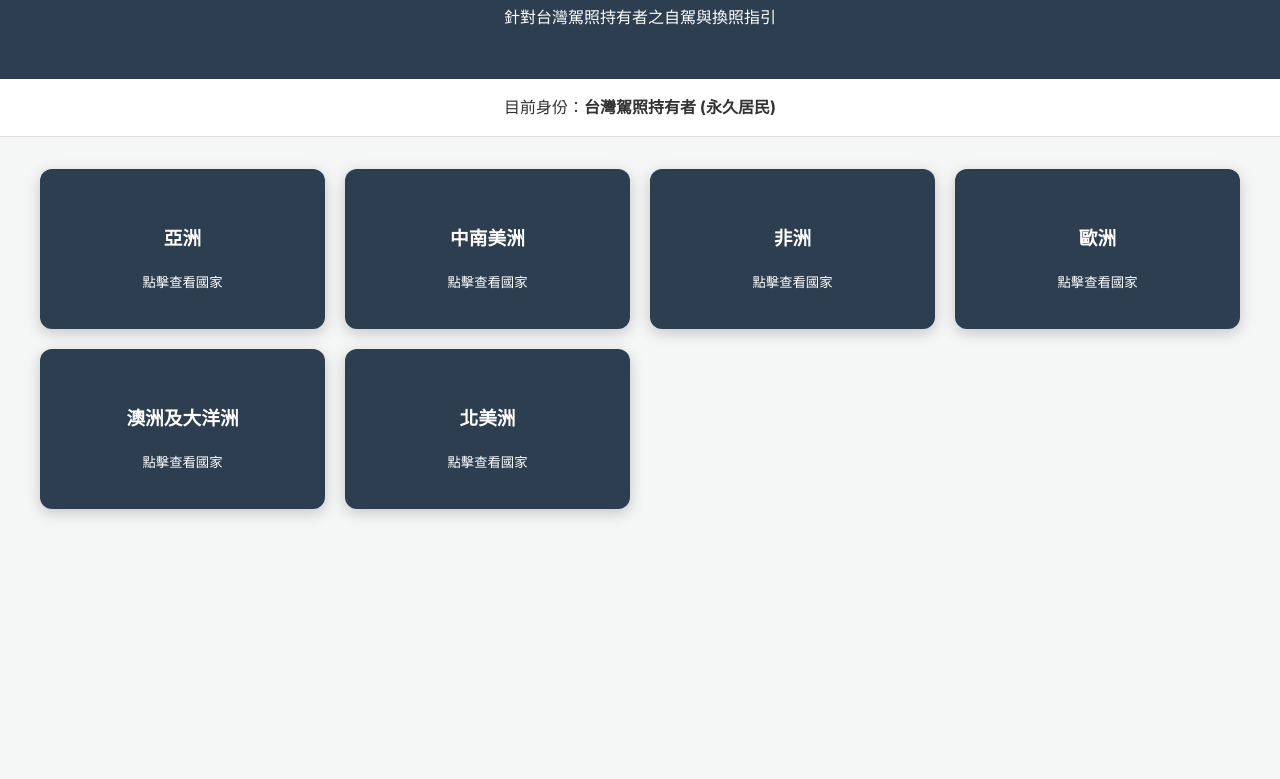
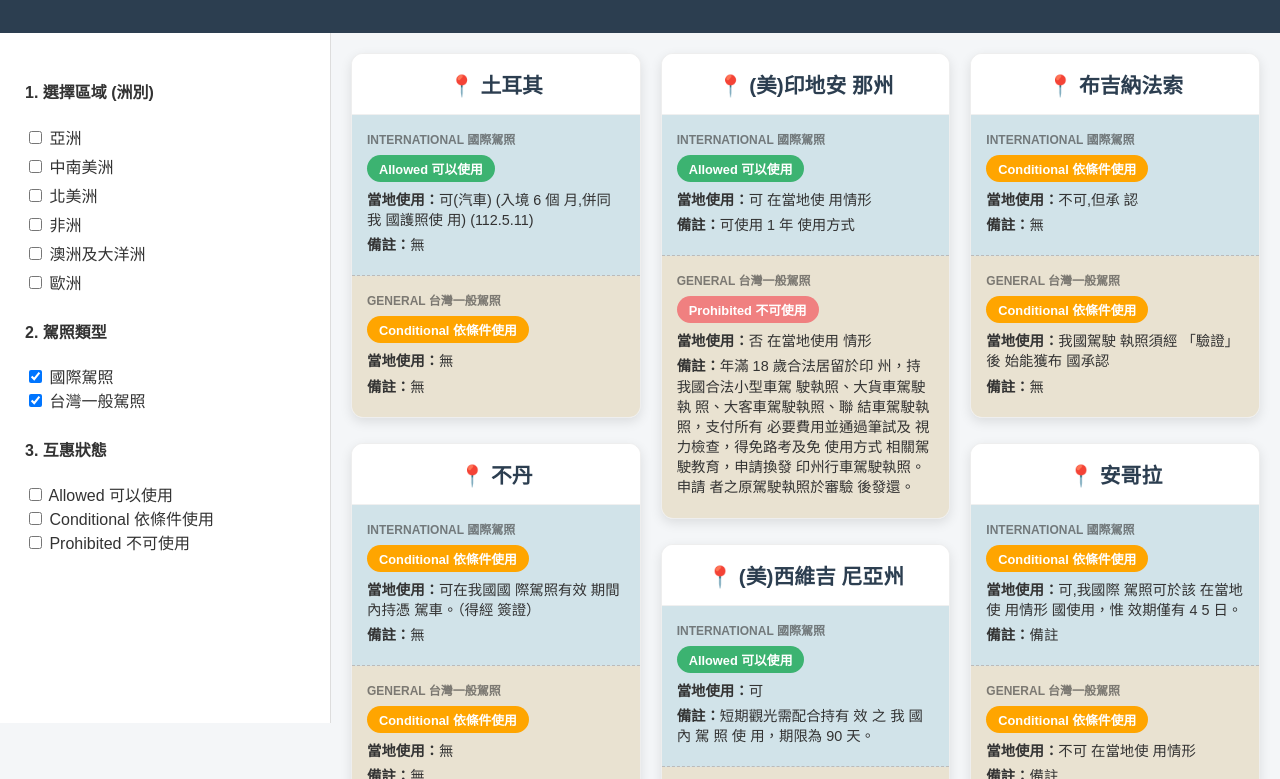
Before and after one commit to Amber0322/Driving-License-Reciprocity-Taiwanese, a plain HTML site: page index.html in a window 1280 px wide. Shown: the part 121-900 px from the top of the page. Before the commit the page ends 800 px from the top, so only its background shows below. Drawn offline with Linux system fonts and the light colour scheme.

Commit message:
Version4.1_index.html

```diff
--- a/index.html
+++ b/index.html
@@ -3,118 +3,170 @@
 <head>
     <meta charset="UTF-8">
     <meta name="viewport" content="width=device-width, initial-scale=1.0">
-    <title>全球駕照互惠查詢索引 - UX Prototype</title>
+    <title>全球駕照互惠查詢 v4.1</title>
     <style>
-        :root { --primary: #2c3e50; --success: #27ae60; --warning: #f39c12; --danger: #e74c3c; }
-        body { font-family: -apple-system, "Helvetica Neue", sans-serif; line-height: 1.6; margin: 0; background: #f4f7f6; color: #333; }
-        header { background: var(--primary); color: white; padding: 2rem; text-align: center; }
-        .filter-bar { background: #fff; padding: 1rem; text-align: center; border-bottom: 1px solid #ddd; }
+        :root {
+            --status-green: #3cb371; --status-orange: #ffa500; --status-red: #f08080;
+            --intl-bg: #d1e3e9; --tw-bg: #e9e2d1; --sidebar-w: 280px;
+        }
 
-        .grid-container { display: grid; grid-template-columns: repeat(auto-fill, minmax(280px, 1fr)); gap: 20px; padding: 2rem; max-width: 1200px; margin: 0 auto; }
+        body { font-family: "PingFang TC", "Microsoft JhengHei", sans-serif; margin: 0; background: #f4f6f8; color: #333; display: flex; flex-direction: column; }
 
-        /* 第一層：洲際卡片 */
-        .continent-card { background: var(--primary); color: white; height: 160px; display: flex; flex-direction: column; align-items: center; justify-content: center; border-radius: 12px; cursor: pointer; transition: 0.3s; box-shadow: 0 4px 15px rgba(0,0,0,0.2); }
-        .continent-card:hover { transform: translateY(-5px); background: #34495e; }
+        /* 標題優化 */
+        header { background: #2c3e50; color: white; padding: 2rem; text-align: center; }
+        header h1 { margin: 0; font-size: 2.2rem; }
+        header h3 { margin: 12px 0 0; font-weight: 300; letter-spacing: 1px; }
 
-        /* 第二層：國家卡片 */
-        .country-card { background: white; border-radius: 10px; padding: 20px; cursor: pointer; border-left: 8px solid #ccc; transition: 0.3s; box-shadow: 0 2px 10px rgba(0,0,0,0.05); }
-        .country-card:hover { box-shadow: 0 5px 15px rgba(0,0,0,0.1); }
-        .country-card.status-success { border-left-color: var(--success); }
-        .country-card.status-warning { border-left-color: var(--warning); }
-        .country-card.status-danger { border-left-color: var(--danger); }
+        .main-layout { display: flex; flex: 1; }
+        aside { width: var(--sidebar-w); background: #fff; padding: 25px; border-right: 1px solid #ddd; height: calc(100vh - 160px); position: sticky; top: 0; overflow-y: auto; }
 
-        .badge { display: inline-block; padding: 2px 8px; border-radius: 4px; font-size: 0.75rem; font-weight: bold; margin-bottom: 8px; text-transform: uppercase; }
-        .badge-success { background: #d4edda; color: #155724; }
-        .badge-warning { background: #fff3cd; color: #856404; }
-        .badge-danger { background: #f8d7da; color: #721c24; }
+        .content { flex: 1; padding: 20px; }
+        /* Pinterest 錯落佈局 */
+        .masonry { column-count: 3; column-gap: 20px; }
 
-        .details { max-height: 0; overflow: hidden; transition: max-height 0.4s ease; font-size: 0.9rem; color: #666; }
-        .active .details { max-height: 500px; margin-top: 15px; border-top: 1px dashed #eee; padding-top: 10px; }
+        /* 國家群組卡片 */
+        .country-group { break-inside: avoid; margin-bottom: 25px; border-radius: 12px; overflow: hidden; box-shadow: 0 4px 12px rgba(0,0,0,0.1); background: white; border: 1px solid #eee; }
+        .group-header { background: #fff; padding: 15px; text-align: center; font-size: 1.3rem; font-weight: bold; border-bottom: 1px solid #f0f0f0; color: #2c3e50; }
 
-        #back-btn { margin: 20px; padding: 10px 20px; cursor: pointer; background: #eee; border: none; border-radius: 5px; font-weight: bold; }
+        .sub-card { padding: 15px; }
+        .type-intl { background: var(--intl-bg); border-bottom: 1px dashed #bbb; }
+        .type-gen { background: var(--tw-bg); }
+
+        .badge { display: inline-block; padding: 4px 12px; border-radius: 20px; color: white; font-size: 0.8rem; font-weight: bold; margin: 8px 0; }
+        .bg-success { background: var(--status-green); }
+        .bg-warning { background: var(--status-orange); }
+        .bg-danger { background: var(--status-red); }
+
+        .info-row { font-size: 0.9rem; margin-bottom: 5px; line-height: 1.4; }
+
+        /* RWD 調整 */
+        @media (max-width: 1200px) { .masonry { column-count: 2; } }
+        @media (max-width: 768px) {
+            .main-layout { flex-direction: column; }
+            aside { width: 100%; height: auto; position: relative; border-right: none; border-bottom: 1px solid #ddd; }
+            .masonry { column-count: 1; }
+        }
     </style>
 </head>
 <body>
 
 <header>
-    <h1>全球駕照互惠查詢系統</h1>
-    <p>針對台灣駕照持有者之自駕與換照指引</p>
+    <h1>全球護照互惠查詢</h1>
+    <h3>持有台灣監理站核發的一般駕照、國際駕照</h3>
 </header>
 
-<div class="filter-bar">
-    <label>目前身份：<strong>台灣駕照持有者 (永久居民)</strong></label>
+<div class="main-layout">
+    <aside>
+        <div class="filter-group">
+            <h4>1. 選擇區域 (洲別)</h4>
+            <div id="region-filters"></div>
+        </div>
+        <div style="margin-top:25px;">
+            <h4>2. 駕照類型</h4>
+            <label><input type="checkbox" value="intl" class="type-chk" checked> 國際駕照</label><br>
+            <label><input type="checkbox" value="gen" class="type-chk" checked> 台灣一般駕照</label>
+        </div>
+        <div style="margin-top:25px;">
+            <h4>3. 互惠狀態</h4>
+            <label><input type="checkbox" value="success" class="status-chk"> Allowed 可以使用</label><br>
+            <label><input type="checkbox" value="warning" class="status-chk"> Conditional 依條件使用</label><br>
+            <label><input type="checkbox" value="danger" class="status-chk"> Prohibited 不可使用</label>
+        </div>
+    </aside>
+
+    <main class="content">
+        <div class="masonry" id="card-grid"></div>
+    </main>
 </div>
 
-<main id="app">
-    <section id="continents-view">
-        <div class="grid-container" id="continent-grid"></div>
-    </section>
+<script>
+    const labels = { success: "Allowed 可以使用", warning: "Conditional 依條件使用", danger: "Prohibited 不可使用" };
+    let uniqueData = [];
 
-    <section id="countries-view" style="display:none;">
-        <button id="back-btn" onclick="showContinents()">← 返回區域選擇</button>
-        <div class="grid-container" id="country-grid"></div>
-    </section>
-</main>
+    async function init() {
+        // 加上隨機參數避免快取
+        const res = await fetch(`data/data.json?t=${Date.now()}`);
+        const raw = await res.json();
 
-<script>
-    const CONFIG = { dataUrl: 'data/data.json' };
-    let allData = [];
-    const continents = ["亞洲", "中南美洲", "非洲", "歐洲", "澳洲及大洋洲", "北美洲"];
+        // --- 核心修正：資料去重邏輯 ---
+        // 使用 Map 以國家名稱為 Key，確保每個國家只留下一筆最新記錄
+        const dataMap = new Map();
+        raw.forEach(item => {
+            if (item.country) {
+                dataMap.set(item.country.trim(), item);
+            }
+        });
+        uniqueData = Array.from(dataMap.values());
+        // ---------------------------
 
-    async function fetchData() {
-        try {
-            const res = await fetch(CONFIG.dataUrl);
-            allData = await res.json();
-            renderContinents();
-        } catch (e) {
-            console.error("資料載入失敗:", e);
-            document.body.innerHTML += "<p style='text-align:center; color:red;'>無法載入 data/data.json，請確認檔案路徑是否正確。</p>";
-        }
+        setupRegionFilters();
+        render();
     }
 
-    function renderContinents() {
-        const grid = document.getElementById('continent-grid');
-        continents.forEach(name => {
-            const card = document.createElement('div');
-            card.className = 'continent-card';
-            card.innerHTML = `<h3>${name}</h3><small>點擊查看國家</small>`;
-            card.onclick = () => showCountries(name);
-            grid.appendChild(card);
+    function setupRegionFilters() {
+        const regions = [...new Set(uniqueData.map(d => d.region))];
+        const container = document.getElementById('region-filters');
+        regions.forEach(r => {
+            const el = document.createElement('div');
+            el.innerHTML = `<label style="display:block; margin:5px 0;"><input type="checkbox" value="${r}" class="region-chk"> ${r}</label>`;
+            el.onchange = render;
+            container.appendChild(el);
+        });
+        document.querySelectorAll('.type-chk, .status-chk').forEach(c => c.onchange = render);
+    }
+
+    function render() {
+        const activeRegions = Array.from(document.querySelectorAll('.region-chk:checked')).map(c => c.value);
+        const activeTypes = Array.from(document.querySelectorAll('.type-chk:checked')).map(c => c.value);
+        const activeStatus = Array.from(document.querySelectorAll('.status-chk:checked')).map(c => c.value);
+
+        const grid = document.getElementById('card-grid');
+        grid.innerHTML = '';
+
+        const filtered = uniqueData.filter(d => {
+            const regMatch = activeRegions.length === 0 || activeRegions.includes(d.region);
+            const statusMatch = activeStatus.length === 0 ||
+                                activeStatus.includes(d.international.status) ||
+                                activeStatus.includes(d.general.status);
+            return regMatch && statusMatch;
+        });
+
+        filtered.forEach(item => {
+            const showIntl = activeTypes.includes('intl');
+            const showGen = activeTypes.includes('gen');
+
+            if (!showIntl && !showGen) return;
+
+            const group = document.createElement('div');
+            group.className = 'country-group';
+
+            let html = `<div class="group-header">📍 ${item.country}</div>`;
+
+            if (showIntl) {
+                html += renderSubCard(item.international, 'International 國際駕照', 'intl');
+            }
+            if (showGen) {
+                html += renderSubCard(item.general, 'General 台灣一般駕照', 'gen');
+            }
+
+            group.innerHTML = html;
+            grid.appendChild(group);
         });
     }
 
-    function showCountries(region) {
-        document.getElementById('continents-view').style.display = 'none';
-        document.getElementById('countries-view').style.display = 'block';
-
-        const grid = document.getElementById('country-grid');
-        grid.innerHTML = '';
-
-        const filtered = allData.filter(d => d.region === region);
-        filtered.forEach(item => {
-            const card = document.createElement('div');
-            // 以「國際駕照」燈號作為卡片主色調
-            card.className = `country-card status-${item.international.status}`;
-            card.innerHTML = `
-                <span class="badge badge-${item.international.status}">國際駕照：${item.international.status}</span>
-                <h3 style="margin:5px 0;">${item.country}</h3>
-                <small>一般駕照換照：${item.general.status}</small>
-                <div class="details">
-                    <p><strong>🚗 當地使用：</strong>${item.international.usage}</p>
-                    <p><strong>📝 備註：</strong>${item.international.notes}</p>
-                </div>
-            `;
-            card.onclick = () => card.classList.toggle('active');
-            grid.appendChild(card);
-        });
+    function renderSubCard(info, title, type) {
+        const val = (v) => (v && v !== "" && v !== "無") ? v : "無"; // 空白處理
+        return `
+            <div class="sub-card type-${type}">
+                <div style="font-size:0.75rem; font-weight:bold; opacity:0.6; text-transform:uppercase;">${title}</div>
+                <div class="badge bg-${info.status}">${labels[info.status]}</div>
+                <div class="info-row"><strong>當地使用：</strong>${val(info.usage)}</div>
+                <div class="info-row"><strong>備註：</strong>${val(info.notes)}</div>
+            </div>
+        `;
     }
 
-    function showContinents() {
-        document.getElementById('continents-view').style.display = 'block';
-        document.getElementById('countries-view').style.display = 'none';
-    }
-
-    fetchData();
+    init();
 </script>
 </body>
 </html>
```
